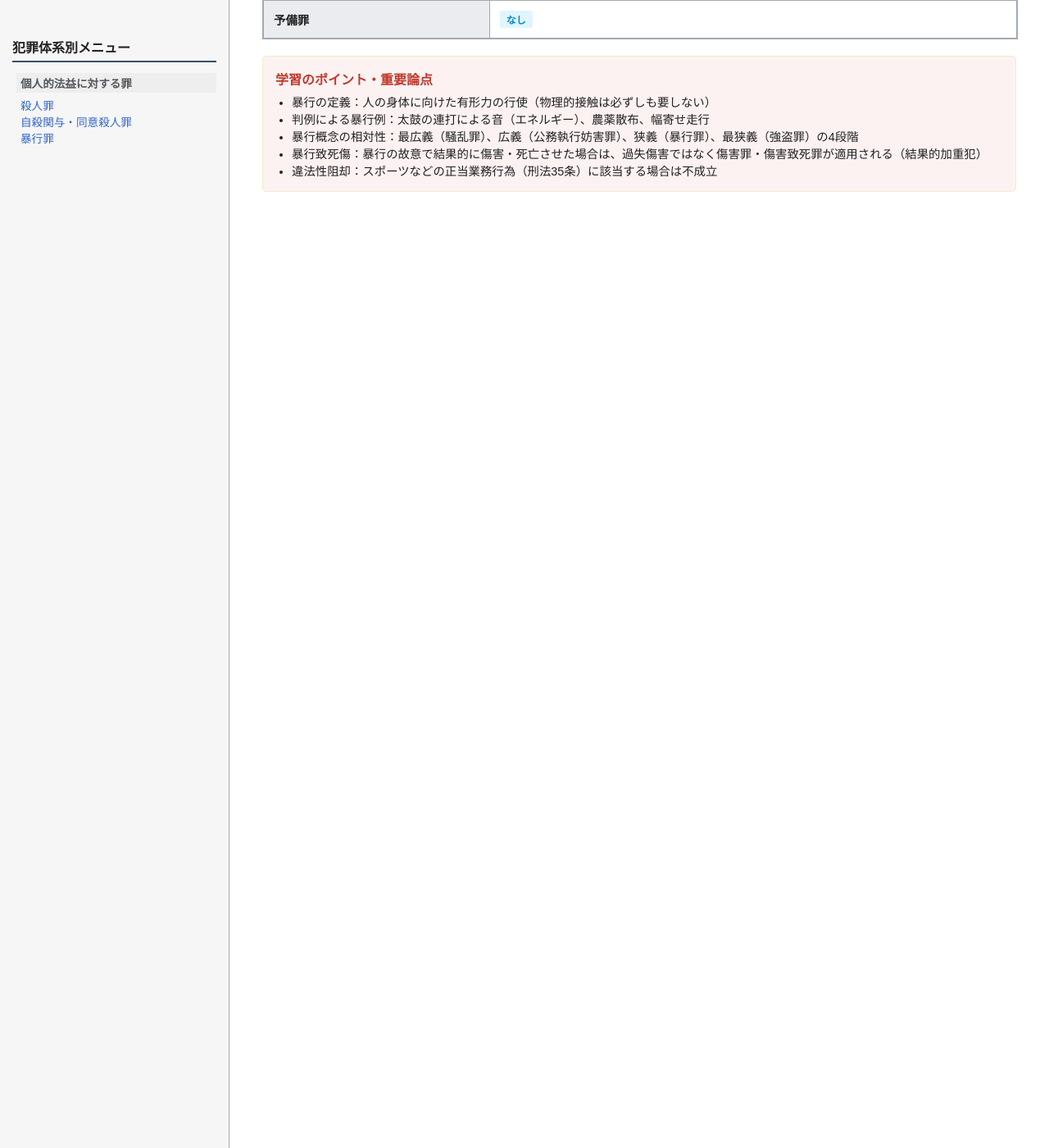
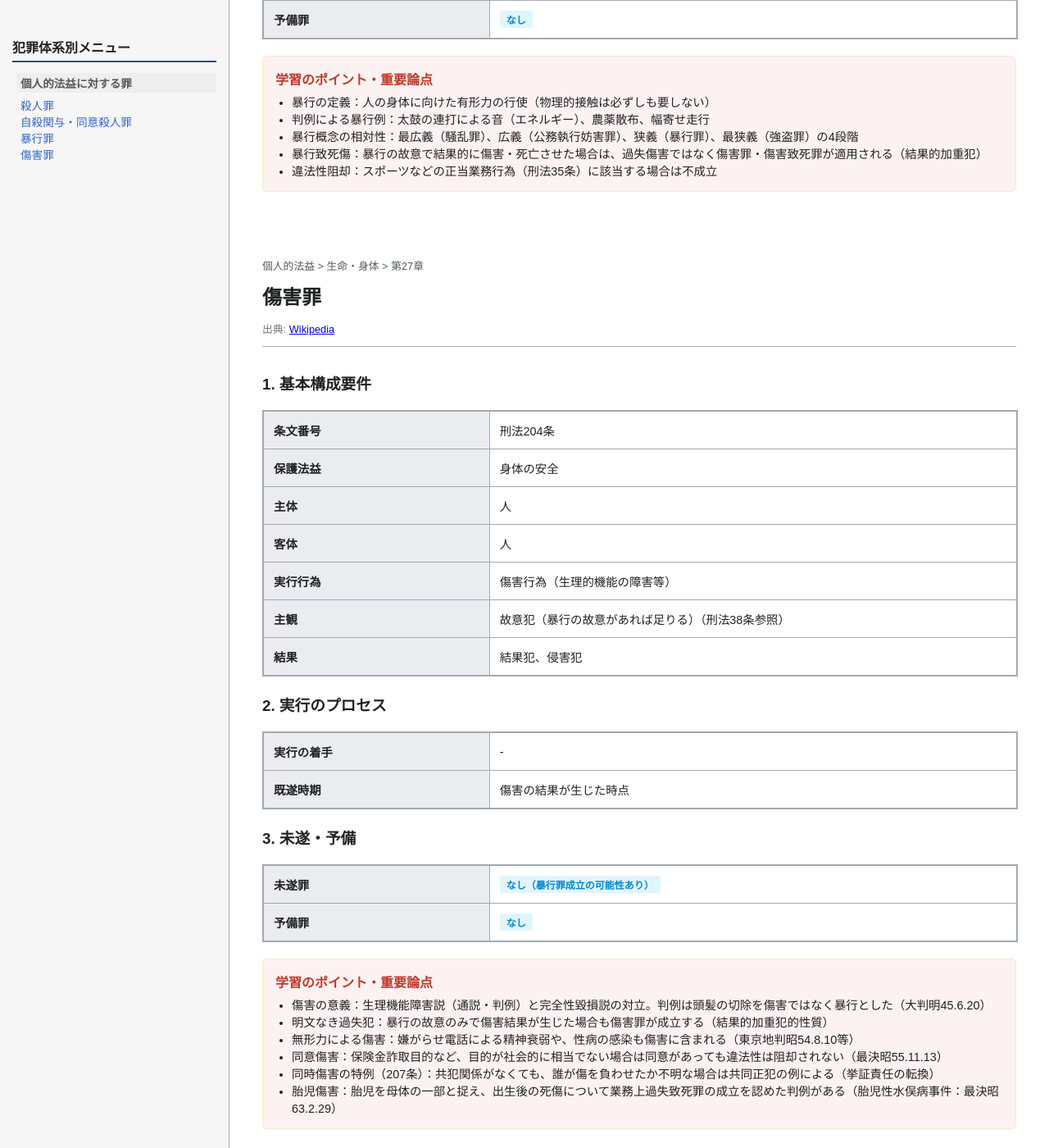
Before and after one commit to nananek/criminal-law-learning, a Jekyll site: the page built from index.md, in a window 1280 px wide and 1400 px high, scrolled down 2997 px. Shown: the whole window at 82% size. Built offline with Jekyll 4.4.1, drawn with Linux system fonts in a browser that asks for light colours; before the commit the page ends 3351 px from its top, so only the background shows below that.

Commit message:
Add details for bodily injury offense in crimes.yml

```diff
--- a/_data/crimes.yml
+++ b/_data/crimes.yml
@@ -64,3 +64,28 @@
     - "暴行概念の相対性：最広義（騒乱罪）、広義（公務執行妨害罪）、狭義（暴行罪）、最狭義（強盗罪）の4段階"
     - "暴行致死傷：暴行の故意で結果的に傷害・死亡させた場合は、過失傷害ではなく傷害罪・傷害致死罪が適用される（結果的加重犯）"
     - "違法性阻却：スポーツなどの正当業務行為（刑法35条）に該当する場合は不成立"
+
+- id: "bodily_injury"
+  category_main: "個人的法益"
+  category_sub: "生命・身体"
+  chapter: "27"
+  title: "傷害罪"
+  article: "204条"
+  benefit: "身体の安全"
+  subject: "人"
+  object: "人"
+  act: "傷害行為（生理的機能の障害等）"
+  intent: "故意犯（暴行の故意があれば足りる）"
+  result: "結果犯、侵害犯"
+  start: "-"
+  completed: "傷害の結果が生じた時点"
+  attempt: "なし（暴行罪成立の可能性あり）"
+  preparation: "なし"
+  source_url: "https://ja.wikipedia.org/wiki/%E5%82%B7%E5%AE%B3%E7%BD%AA"
+  points:
+    - "傷害の意義：生理機能障害説（通説・判例）と完全性毀損説の対立。判例は頭髪の切除を傷害ではなく暴行とした（大判明45.6.20）"
+    - "明文なき過失犯：暴行の故意のみで傷害結果が生じた場合も傷害罪が成立する（結果的加重犯的性質）"
+    - "無形力による傷害：嫌がらせ電話による精神衰弱や、性病の感染も傷害に含まれる（東京地判昭54.8.10等）"
+    - "同意傷害：保険金詐取目的など、目的が社会的に相当でない場合は同意があっても違法性は阻却されない（最決昭55.11.13）"
+    - "同時傷害の特例（207条）：共犯関係がなくても、誰が傷を負わせたか不明な場合は共同正犯の例による（挙証責任の転換）"
+    - "胎児傷害：胎児を母体の一部と捉え、出生後の死傷について業務上過失致死罪の成立を認めた判例がある（胎児性水俣病事件：最決昭63.2.29）"
```
